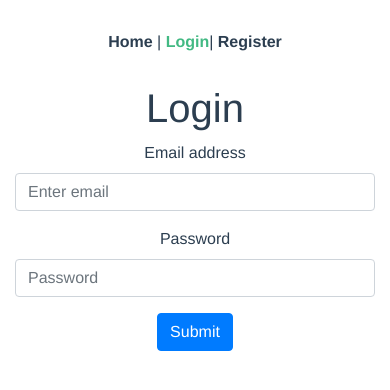
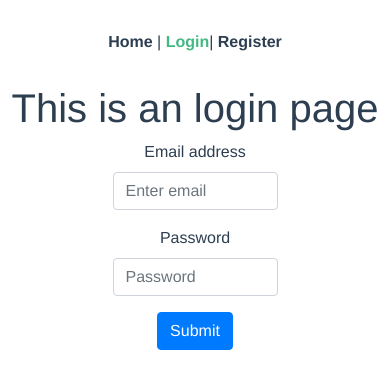
Before and after one commit to ninamacuka/FoodX, a Vue app in the folder foodx/: page /login in a window 390 px wide. Shown: the top 390 px of the page. Built offline with nearby package versions, Linux system fonts and the light colour scheme.

Commit message:
login
logiranje sa firebaseom

```diff
--- a/foodx/src/views/Login.vue
+++ b/foodx/src/views/Login.vue
@@ -1,10 +1,10 @@
 <template>
-  <div class="login">
-    <h1>Login</h1>
+  <div class="about">
+    <h1>This is an login page</h1>
     <div class="container">
       <div class="row">
-        <div class="col-sm"></div>
-        <div class="col-sm">
+        <div class="col-3"></div>
+        <div class="col-6">
           <form>
             <div class="form-group">
               <label for="exampleInputEmail1">Email address</label>
@@ -14,6 +14,7 @@
                 id="exampleInputEmail1"
                 aria-describedby="emailHelp"
                 placeholder="Enter email"
+                v-model="email"
               />
             </div>
             <div class="form-group">
@@ -23,13 +24,45 @@
                 class="form-control"
                 id="exampleInputPassword1"
                 placeholder="Password"
+                v-model="password"
               />
             </div>
-            <button type="submit" class="btn btn-primary">Submit</button>
+            <button v-on:click.prevent="login" class="btn btn-primary">
+              Submit
+            </button>
           </form>
         </div>
-        <div class="col-sm"></div>
       </div>
     </div>
   </div>
 </template>
+
+<script>
+import { firebase } from "@/firebase";
+
+export default {
+  name: "login",
+  data() {
+    return {
+      email: "",
+      password: "",
+      error: "",
+    };
+  },
+  methods: {
+    login: function () {
+      firebase
+        .auth()
+        .signInWithEmailAndPassword(this.email, this.password)
+        .then(
+          () => {
+            this.$router.replace({ name: "Home" });
+          },
+          (err) => {
+            alert("oops" + err.message);
+          }
+        );
+    },
+  },
+};
+</script>
```
